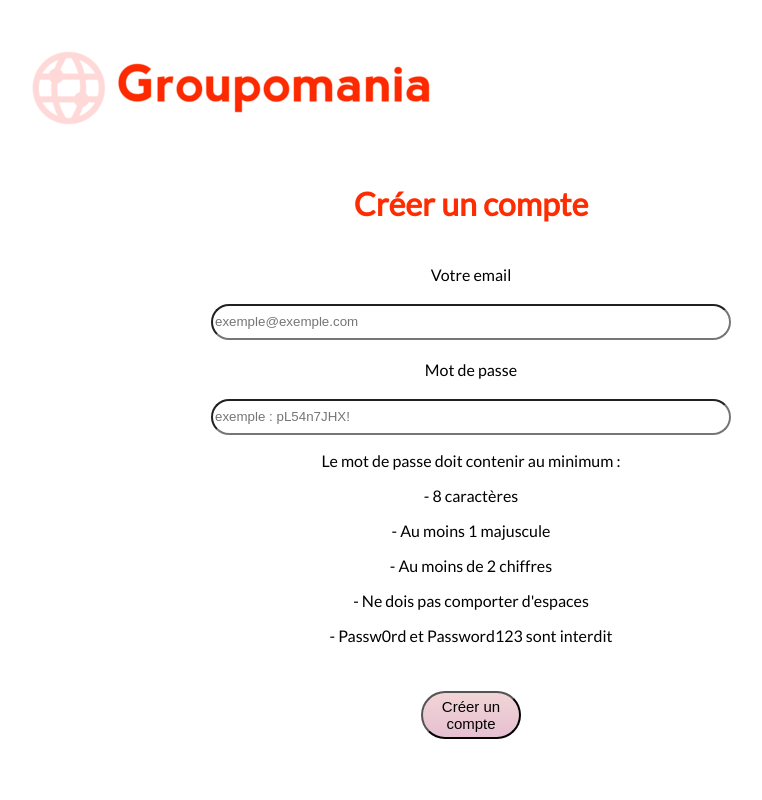
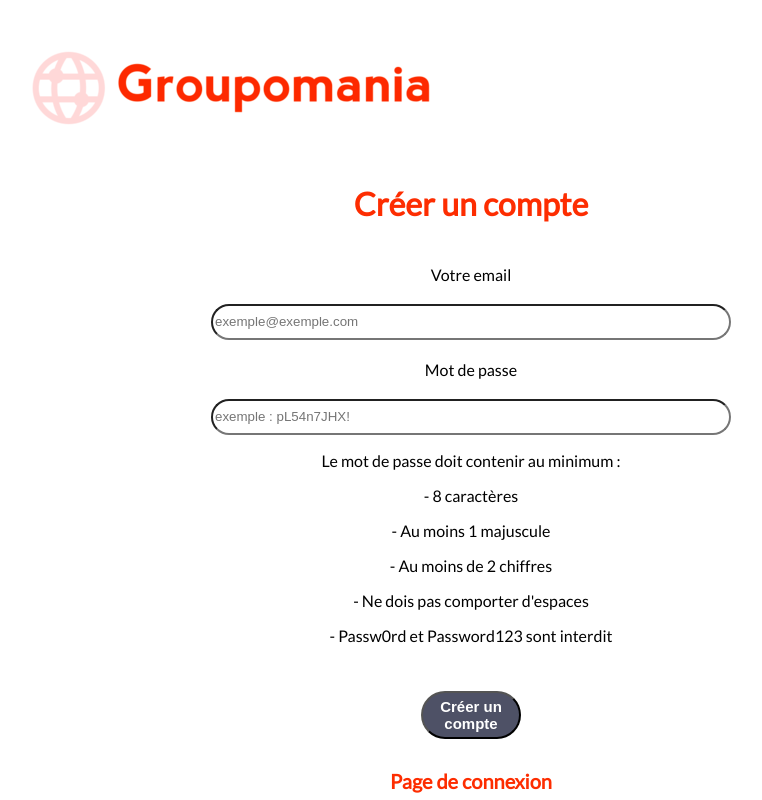
Before and after one commit to pigloo63/P7-OPC, a React (Create React App) app: page /createAccount in a window 1280 px wide. Shown: the whole page, without its empty margins (169-931 px from the left). Built offline with nearby package versions, Linux system fonts and the light colour scheme.

Commit message:
Réajustement des fichier css

```diff
--- a/src/UI/button.js
+++ b/src/UI/button.js
@@ -6,8 +6,8 @@ const Button = (props) => {
 	return (
 		<button
 			type={props.type || 'button'}
-			className="btn-type"
 			onClick={props.onClick}
+			className={props.className}
 			id={props.id}
 		>
 			{props.children}
--- a/src/components/Post/ModifyPost.js
+++ b/src/components/Post/ModifyPost.js
@@ -12,18 +12,11 @@ import AuthContext from '../../Context/authContext'
 import Button from '../../UI/button'
 import '../../styles/modifyPost.css'
 
-const ModifyPost = ({
-	id,
-	onRefresh,
-	data,
-	imageUrl,
-	message,
-	userId,
-}) => {
+const ModifyPost = ({ id, onRefresh, data, imageUrl, message, userId }) => {
 	const [updatePost, setUpdatePost] = useState(data)
 	const [modificationPost, setModificationPost] = useState(false)
 	const [file, setFile] = useState(null)
-	const [messageSaved, setMessageSaved] =useState(message)
+	const [messageSaved, setMessageSaved] = useState(message)
 
 	const authCtx = useContext(AuthContext)
 	const isAdmin = authCtx.userAdmin
@@ -37,7 +30,7 @@ const ModifyPost = ({
 		setFile(event.target.files[0])
 	}
 
-	const handleMessage =(event) => {
+	const handleMessage = (event) => {
 		setMessageSaved(event.target.value)
 	}
 
@@ -94,11 +87,19 @@ const ModifyPost = ({
 	return (
 		<div className="container-modify">
 			{modificationPost && (
-				<section className='section-modify'>
+				<section className="section-modify">
 					{(userId === authCtx.userId || isAdmin) && (
-						<div className='background-modify'>
-							<form onSubmit={submitHandler} className="modify-form">
-								<label htmlFor='message' className='label-formModify'>Votre nouveaux message</label>
+						<div className="background-modify">
+							<form
+								onSubmit={submitHandler}
+								className="modify-form"
+							>
+								<label
+									htmlFor="message"
+									className="label-formModify"
+								>
+                                    Votre nouveaux message
+								</label>
 								<input
 									type="text"
 									id="message"
@@ -110,33 +111,48 @@ const ModifyPost = ({
 									required
 									className="modify-text-field"
 								/>
-								{imageUrl && <label htmlFor='Image' className='label-formModify'>Votre nouvelle image</label>}
+								{imageUrl && (
+									<label
+										htmlFor="Image"
+										className="label-formModify"
+									>
+                                        Votre nouvelle image
+									</label>
+								)}
 								{imageUrl && (
 									<input
 										type="file"
 										id="file"
 										name="file"
 										ref={imageInputRef}
-										onChange={(event) => handlePicture(event)}
+										onChange={(event) =>
+											handlePicture(event)
+										}
 									/>
 								)}
-								<div>
+								<div className="button">
 									<Button
 										type={'submit'}
 										onClick={returnModificationHandler}
+										className="modal-modify-button"
 									>
-										Publier
+                                        Publier
 									</Button>
-									<Button onClick={modificationHandler}>Retour</Button>
+									<Button
+										onClick={modificationHandler}
+										className="modal-modify-button"
+									>
+                                        Retour
+									</Button>
 								</div>
 							</form>
 						</div>
 					)}
 				</section>
 			)}
-			<div className='modify-button'>
+			<div className="modify-button">
 				{(userId === authCtx.userId || isAdmin === true) && (
-					<Button onClick={modificationHandler} id={'modify-btn'}>
+					<Button onClick={modificationHandler} id={'modify-btn'} className='btn-type'>
 						{!modificationPost ? 'Modifier' : 'Retour'}
 					</Button>
 				)}
--- a/src/components/Post/PostForm.js
+++ b/src/components/Post/PostForm.js
@@ -83,7 +83,7 @@ const PostForm = ({ onRefresh, data }) => {
 							name="file"
 							ref={imageInputRef}
 						/>
-						<Button type={'submit'}>Publier</Button>
+						<Button type={'submit'} className='btn-publish'>Publier</Button>
 					</form>
 				</section>
 			)}
--- a/src/components/Post/likePost.js
+++ b/src/components/Post/likePost.js
@@ -71,7 +71,7 @@ const LikePost = ({ id, like, onRefresh}) => {
 	return (
 		<div>
 			<form onSubmit={submitHandler} className='like-style'>
-				<Button type={'submit'} onClick={increment}>
+				<Button type={'submit'} onClick={increment} className='btn-type'>
                     J'aime
 				</Button> :{' '} {like}
 			</form>
--- a/src/components/auth/AuthForm.js
+++ b/src/components/auth/AuthForm.js
@@ -104,7 +104,7 @@ const AuthForm = () => {
 					placeholder="exemple : pL54n7JHX!"
 				/>
 
-				<Button type={'submit'}>
+				<Button type={'submit'} className='btn-type-account'>
 					Se Connecter
 				</Button>
 				<Link to='/createAccount' className='createAcount'>Créer un compte</Link>
--- a/src/components/auth/CreateAccount.js
+++ b/src/components/auth/CreateAccount.js
@@ -3,6 +3,7 @@
 /* eslint-disable react/no-unescaped-entities */
 import React, { useRef, useState, useContext } from 'react'
 import Button from '../../UI/button'
+import { Link } from 'react-router-dom'
 import AuthContext from '../../Context/authContext'
 import { useHistory } from 'react-router-dom'
 
@@ -100,8 +101,9 @@ const CreateAccount = () => {
 					<p>- Ne dois pas comporter d'espaces</p>
 					<p>- Passw0rd et Password123 sont interdit</p>
 				</div>
-				<Button type={'submit'}>Créer un compte</Button>
+				<Button type={'submit'} className='btn-type-account'>Créer un compte</Button>
 			</form>
+			<Link to='/' className='linkToSignSignup'>Page de connexion </Link>
 		</div>
 	)
 }
--- a/src/styles/authForm.css
+++ b/src/styles/authForm.css
@@ -5,6 +5,7 @@
     width: 50%;
     margin: auto;
     align-content: center;
+    margin-bottom: 30px;
 }
 
 .authForm-title{
@@ -17,7 +18,6 @@ form label{
 
 button{
     margin: auto;
-    margin-top: 30px;
     width: 30%;
     font-size: 15px;
 }
@@ -53,6 +53,28 @@ button{
     color:blue;
 }
 
+.linkToSignSignup{
+    font-weight: bold;
+    font-size: 20px;
+    color: #FD2D01;
+    text-decoration: none;
+}
+
+.linkToSignSignup:hover{
+    color: blue;
+}
+
+.btn-type-account{
+    cursor: pointer;
+    width: 100px;
+    padding: 5px;
+    border-radius: 30px;
+    margin-top: 30px;
+    background-color: #4E5166;
+    color: white;
+    font-weight: bold;
+}
+
 @media (max-width: 992px)
 {
     .input-field-auth{
--- a/src/styles/index.css
+++ b/src/styles/index.css
@@ -12,11 +12,15 @@ body{
     width: 100px;
     padding: 5px;
     border-radius: 30px;
-    background-image: linear-gradient(0deg, rgba(191, 157, 201, 0.4), rgba(210, 210, 210, 0.3));
-    background-color: #FFD7D7;
-
+    background-color: #4E5166;
+    color: white;
+    font-weight: bold;
 }
 
 .btn-type:hover{
-    box-shadow: .25rem .25rem 10px rgba(0,0,0,.5);
+    background-color: #FD2D01;
 }
+
+.btn-type:focus{
+    background-color: #FD2D01;
+}
--- a/src/styles/likePost.css
+++ b/src/styles/likePost.css
@@ -1,5 +1,5 @@
 .like-style{
-    width: 150px;
+    width: 120px;
     display: inherit;
 }
 
--- a/src/styles/modifyPost.css
+++ b/src/styles/modifyPost.css
@@ -9,7 +9,7 @@
     top: 0;
     width: 100%;
     background-color: rgba(117, 117, 117, 0.788);
-    height: 1000px;
+    height: 100%;
     left: 0;
 }
 
@@ -33,15 +33,35 @@
     border-radius: 20px;
 }
 
+.button{
+    display: flex;
+}
 
-.container-modify{
-    margin-right: 30px;
+.modal-modify-button{
+    background-color: white;
+    height: 35px;
+    border-radius: 20px;
+    cursor: pointer;
+    margin-top: 30px;
+}
+
+@media (max-width: 992px)
+{
+    .modify-form{
+        width: 70%;
+        top: 50%;
+        right: 12%;
+        position: fixed;
+        margin: auto;
+    }
 }
 
 @media (max-width: 768px)
 {
     .modify-form{
         margin: 20px;
+        width: 85%;
+        right: 0%;
     }
 
     .container-modify{
--- a/src/styles/post.css
+++ b/src/styles/post.css
@@ -8,9 +8,9 @@
 }
 
 .container{
-    max-width: 50%;
+    max-width: 100%;
     margin: auto;
-    width: 35%;
+    width: 50%;
     background-color: #FD2D01;
 }
 
@@ -33,6 +33,7 @@
 
 .image-style{
     margin: auto;
+    margin-bottom: 30px;
 }
 
 .logout-text{
@@ -61,20 +62,23 @@
 
 @media (max-width: 992px)
 {
+    .container{
+        width: 70%;
+    }
 
     .container-post{
-        width: 70%;
+        width: 100%;
     }
 
 }
 @media (max-width: 768px)
 {
-    .component-style{
-        flex-direction: column;
+    .container{
+        width: 100%;
     }
 
     .container-post{
-        width: 75%;
+        width: 100%;
     }
 
 }
--- a/src/styles/postForm.css
+++ b/src/styles/postForm.css
@@ -27,5 +27,24 @@
     margin-bottom: 20px;
     color: #FD2D01;
     font-weight: bold;
+}
 
+.btn-publish{
+    cursor: pointer;
+    width: 100px;
+    padding: 5px;
+    margin-bottom: 15px;
+    margin-top: 30px;
+    border-radius: 30px;
+    background-color: #4E5166;
+    color: white;
+    font-weight: bold;
 }
+
+.btn-publish:hover{
+    background-color: #FD2D01;
+}
+
+.btn-publish:focus{
+    background-color: #FD2D01;
+}
```
